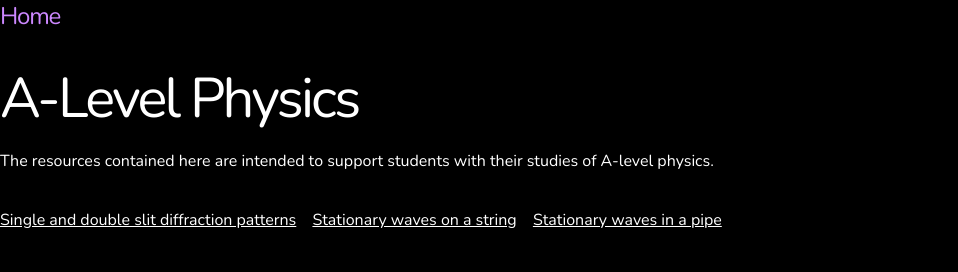
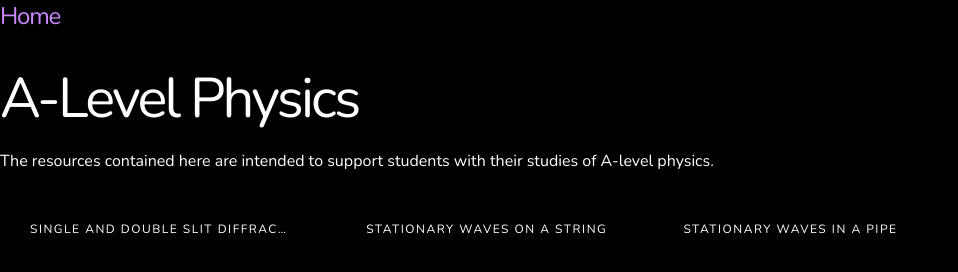
Before and after one commit to FaradayPhysics/FaradayPhysics.github.io, a plain HTML site: page A-level.html in a window 1280 px wide. Shown: the whole page, without its empty margins (0-958 px from the left). Drawn offline with nearby package versions, Linux system fonts and the light colour scheme.

Commit message:
more buttons

```diff
--- a/A-level.html
+++ b/A-level.html
@@ -12,9 +12,9 @@
 <h1> A-Level Physics </h1>
 <p> The resources contained here are intended to support students with their studies of A-level physics. </p>
 <ul class="icons">
-<li><a href="https://www.desmos.com/calculator/i2wofhq4ts" target="_blank" >Single and double slit diffraction patterns</a></li>
-<li><a href="https://www.desmos.com/calculator/fchp6takft" target="_blank" >Stationary waves on a string</a></li>
-<li><a href="https://www.desmos.com/calculator/nqbboivcls" target="_blank" >Stationary waves in a pipe</a></li>
+<li><a href="https://www.desmos.com/calculator/i2wofhq4ts" target="_blank" class="button icon">Single and double slit diffraction patterns</a></li>
+<li><a href="https://www.desmos.com/calculator/fchp6takft" target="_blank" class="button icon">Stationary waves on a string</a></li>
+<li><a href="https://www.desmos.com/calculator/nqbboivcls" target="_blank" class="button icon">Stationary waves in a pipe</a></li>
 </ul>
 </body>
 </html>
```
Also changed, not shown: index.html (+1 -0 lines).
